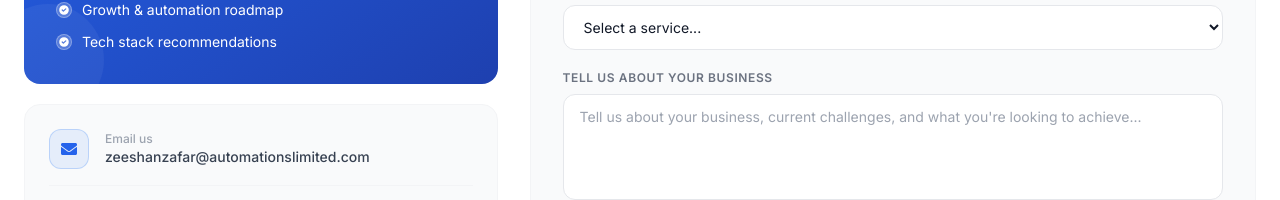
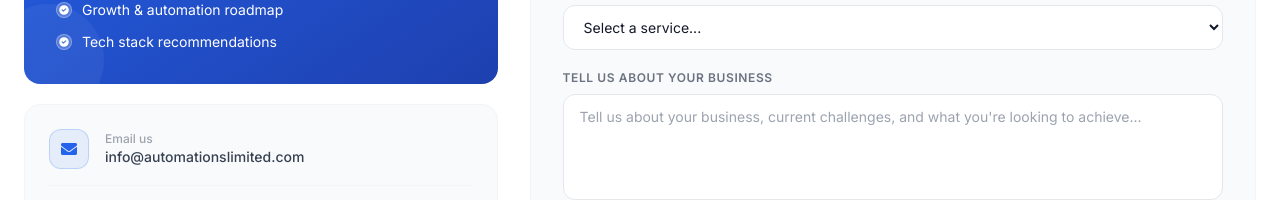
Before and after one commit to RMAWAIS489/carwash, a Next.js app: page / in a window 1280 px wide. Shown: the part 8055-8255 px from the top of the page. Built offline with nearby package versions, Linux system fonts and the light colour scheme.

Commit message:
fix: update email to info@automationslimited.com

```diff
--- a/src/components/Contact.jsx
+++ b/src/components/Contact.jsx
@@ -27,8 +27,8 @@ const contactItems = [
   {
     icon: FaEnvelope,
     label: 'Email us',
-    value: 'zeeshanzafar@automationslimited.com',
-    href: 'mailto:zeeshanzafar@automationslimited.com',
+    value: 'info@automationslimited.com',
+    href: 'mailto:info@automationslimited.com',
     color: 'text-blue-600',
     glow: 'rgba(59,130,246,0.1)',
     border: 'rgba(59,130,246,0.25)',
```
